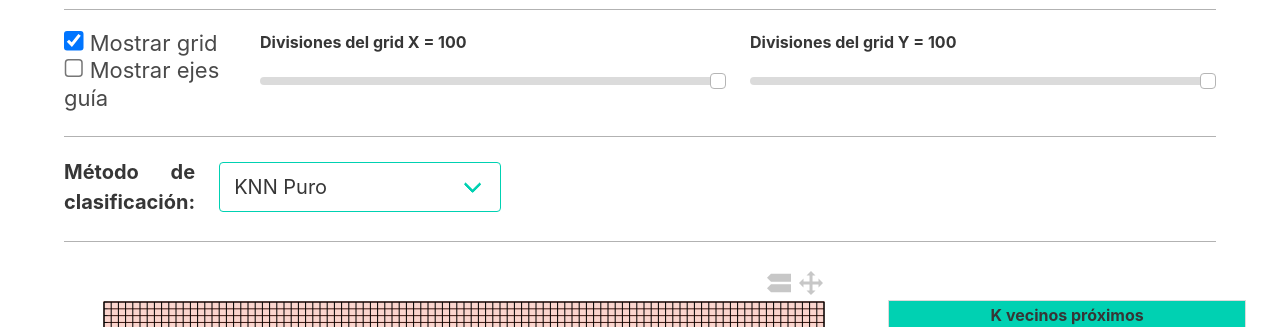
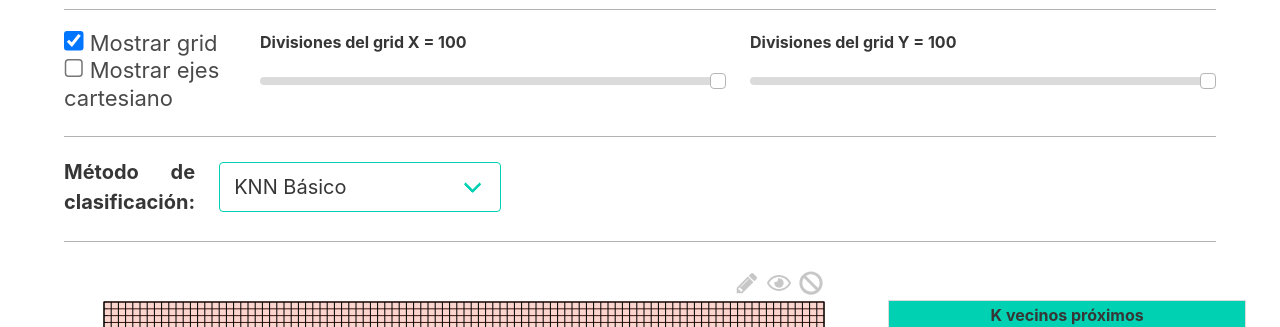
Before and after one commit to ianvaernet/IA-TPI, a plain HTML site: page index.html in a window 1280 px wide. Shown: the part 350-677 px from the top of the page. Drawn offline with nearby package versions, Linux system fonts and the light colour scheme.

Commit message:
fix modebar + labels

```diff
--- a/dataset.js
+++ b/dataset.js
@@ -24,8 +24,8 @@ class Dataset {
     this.datasetTable.updateTable(trainingData);
     if (updateLayout) {
       this.plot.updateLayout(trainingData);
-      if (this.plot.mode === 'knn') this.main.updateKNN(trainingData, { x: 0, y: 0 }, k);
-      else this.plot.updatePlot();
+      if (this.plot.mode === 'none') this.plot.updatePlot();
+      else this.main.updateKNN(trainingData, { x: 0, y: 0 }, k);
     }
     this.canvas.updateCanvas(trainingData, k);
     this.main.calculatePrecision(trainingData);
--- a/events.js
+++ b/events.js
@@ -23,7 +23,7 @@ class Events {
   }
 
   onMouseDown(evt) {
-    if (this.plot.mode === 'knn') {
+    if (this.plot.mode === 'add') {
       const newInstance = this.getMouseCoords(evt);
       const trainingData = this.dataset.getTrainingData();
       const k = this.k.value;
@@ -34,12 +34,12 @@ class Events {
         this.main.getClassificationMethod()
       ).d;
       trainingData.push(newInstanceClassified);
-      this.dataset.updateTrainingData(trainingData, k, false);
+      this.dataset.updateTrainingData(trainingData, k, true);
     }
   }
 
   onMouseMove(evt) {
-    if (this.plot.mode === 'knn') {
+    if (this.plot.mode !== 'none') {
       // check for too many updates, may be too heavy to execute on all move events
       const now = Date.now();
       if (this.nextUpdate > now) {
--- a/index.html
+++ b/index.html
@@ -69,7 +69,7 @@
           </label>
           <label class="checkbox font-18">
             <input type="checkbox" class="zoom15" id="show-axis" />
-            Mostrar ejes guía
+            Mostrar ejes cartesiano
           </label>
         </div>
         <div class="field column mb-0" step="1" min="10" max="100">
@@ -112,7 +112,7 @@
           <div class="field-body columns is-vcentered ml-0">
             <div class="select is-primary is-medium">
               <select id="select-classification-method">
-                <option value="knn">KNN Puro</option>
+                <option value="knn">KNN Básico</option>
                 <option value="distanceWeighted">Distancias ponderadas</option>
               </select>
             </div>
--- a/k.js
+++ b/k.js
@@ -14,8 +14,8 @@ class K {
   update(k) {
     this.input.value = k;
     this.slider.value = k;
-    if (this.plot.mode === 'knn') this.main.updateKNN(this.dataset.getTrainingData(), { x: 0, y: 0 }, k);
-    else this.plot.updatePlot();
+    if (this.plot.mode === 'none') this.plot.updatePlot();
+    else this.main.updateKNN(this.dataset.getTrainingData(), { x: 0, y: 0 }, k);
     this.canvas.updateCanvas(this.dataset.getTrainingData(), k);
   }
 
--- a/plot.js
+++ b/plot.js
@@ -1,21 +1,41 @@
 const chartId = 'chart';
 const plotlyOptions = {
+  doubleClick: false,
+  showAxisDragHandles: false,
   scrollZoom: false,
   locale: 'es',
   displaylogo: false,
   responsive: true,
+  displayModeBar: true,
   modeBarButtons: [
     [
       {
-        name: 'K vecinos próximos',
-        active: 'true',
-        icon: Plotly.Icons.tooltip_compare,
-        click: () => main.plot.setMode('knn'),
+        name: 'Agregar instancias',
+        icon: Plotly.Icons.pencil,
+        click: () => main.plot.setMode('add'),
+        val: 'add'
       },
       {
-        name: 'Modo Panorámica',
-        icon: Plotly.Icons.pan,
-        click: () => main.plot.setMode('pan'),
+        name: 'Comparar KNN',
+        // NOT SUPPORTED :(
+        // active: true,
+        icon: {
+          width: 576,
+          height: 512,
+          path: "M 288 144 a 110.94 110.94 0 0 0 -31.24 5 a 55.4 55.4 0 0 1 7.24 27 a 56 56 0 0 1 -56 56 a 55.4 55.4 0 0 1 -27 -7.24 A 111.71 111.71 0 1 0 288 144 Z m 284.52 97.4 C 518.29 135.59 410.93 64 288 64 S 57.68 135.64 3.48 241.41 a 32.35 32.35 0 0 0 0 29.19 C 57.71 376.41 165.07 448 288 448 s 230.32 -71.64 284.52 -177.41 a 32.35 32.35 0 0 0 0 -29.19 Z M 288 400 c -98.65 0 -189.09 -55 -237.93 -144 C 98.91 167 189.34 112 288 112 s 189.09 55 237.93 144 C 477.1 345 386.66 400 288 400 Z"
+        },
+        click: () => main.plot.setMode('view'),
+        val: 'view'
+      },
+      {
+        name: 'Solo grid',
+        icon: {
+          width: 512,
+          height: 512,
+          path: "M256 8C119.034 8 8 119.033 8 256s111.034 248 248 248 248-111.034 248-248S392.967 8 256 8zm130.108 117.892c65.448 65.448 70 165.481 20.677 235.637L150.47 105.216c70.204-49.356 170.226-44.735 235.638 20.676zM125.892 386.108c-65.448-65.448-70-165.481-20.677-235.637L361.53 406.784c-70.203 49.356-170.226 44.736-235.638-20.676z"
+        },
+        click: () => main.plot.setMode('none'),
+        val: 'none'
       },
       // 'pan2d',
       // 'zoomIn2d',
@@ -47,12 +67,14 @@ class Plot {
         range: [-15, 15],
         showgrid: false,
         zeroline: false,
+        fixedrange: true
       },
       yaxis: {
         nticks: 23,
         range: [-15, 15],
         showgrid: false,
         zeroline: false,
+        fixedrange: true
       },
       legend: {
         orientation: 'h',
@@ -67,7 +89,7 @@ class Plot {
       },
     };
     Plotly.newPlot(chart, [], this.layout, plotlyOptions);
-    this.setMode('knn');
+    this.setMode('view');
   }
 
   updateLayout(data) {
@@ -90,9 +112,11 @@ class Plot {
   }
 
   updatePlot(P, d, k) {
-    if (this.mode === 'knn')
+    if (this.mode === 'none')
+      Plotly.react(this.chart, this.plotedTrainingData, this.layout, plotlyOptions);
+    else {
       Plotly.react(this.chart, this.formatNewInstanceToPlot(P, d, k), this.layout, plotlyOptions);
-    else Plotly.react(this.chart, this.plotedTrainingData, this.layout, plotlyOptions);
+    }
   }
 
   updateTrainingDataToPlot(trainingData) {
@@ -144,11 +168,10 @@ class Plot {
 
   setMode(mode) {
     this.mode = mode;
-    if (mode === 'knn') {
-      document.getElementsByClassName('draglayer')[0].style.cursor = 'none';
-    }
-    if (mode === 'pan') {
-      document.getElementsByClassName('draglayer')[0].style.cursor = 'move';
+    if (mode !== 'none') {
+      document.getElementsByClassName('nsewdrag')[0].style.cursor = 'none';
+    } else {
+      document.getElementsByClassName('nsewdrag')[0].style.cursor = 'auto';
       document.getElementById('mouse-position').innerHTML = '';
       this.updatePlot();
       this.knnTable.updateTable([]);
```
Also changed, not shown: favicon.ico (added).
